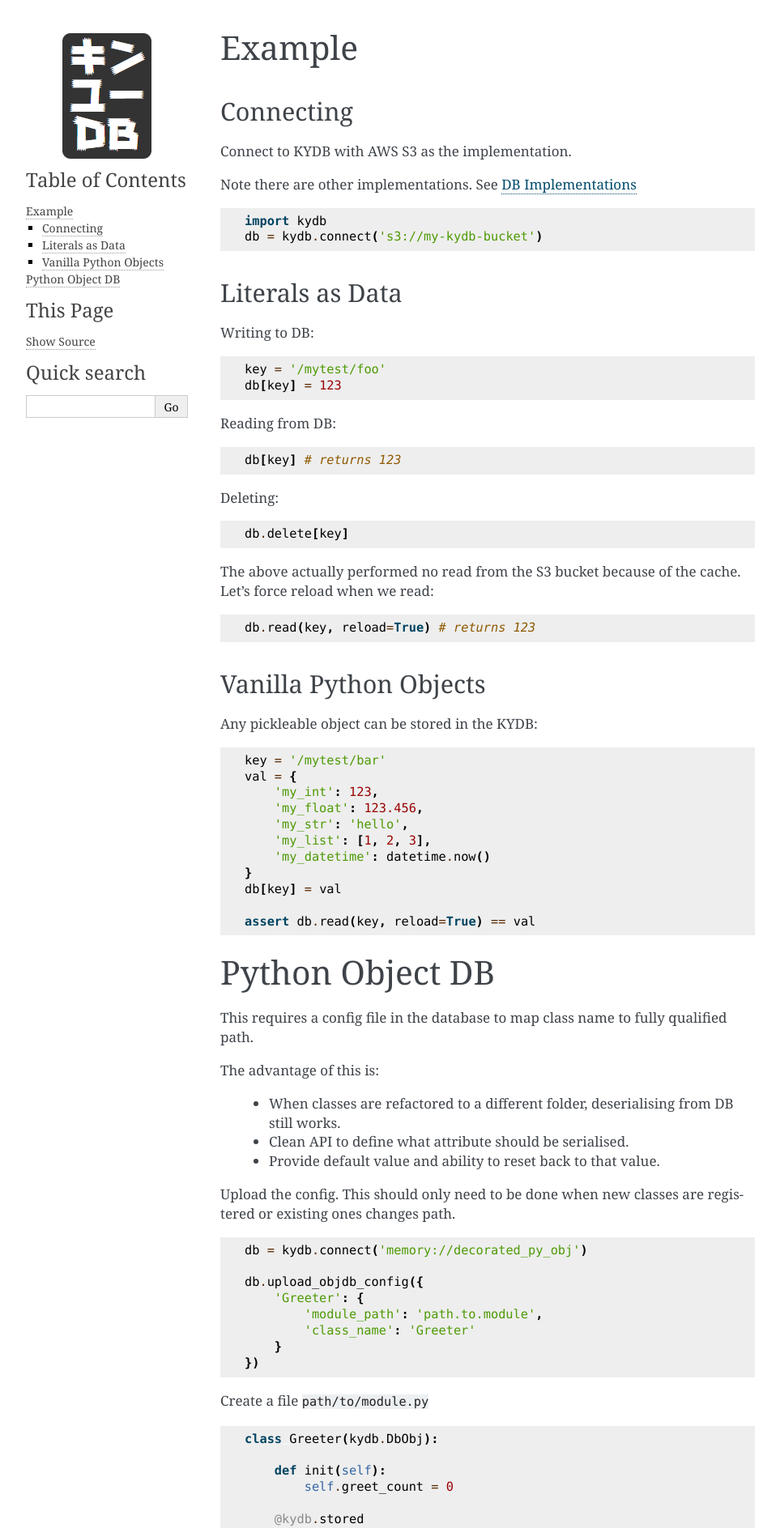
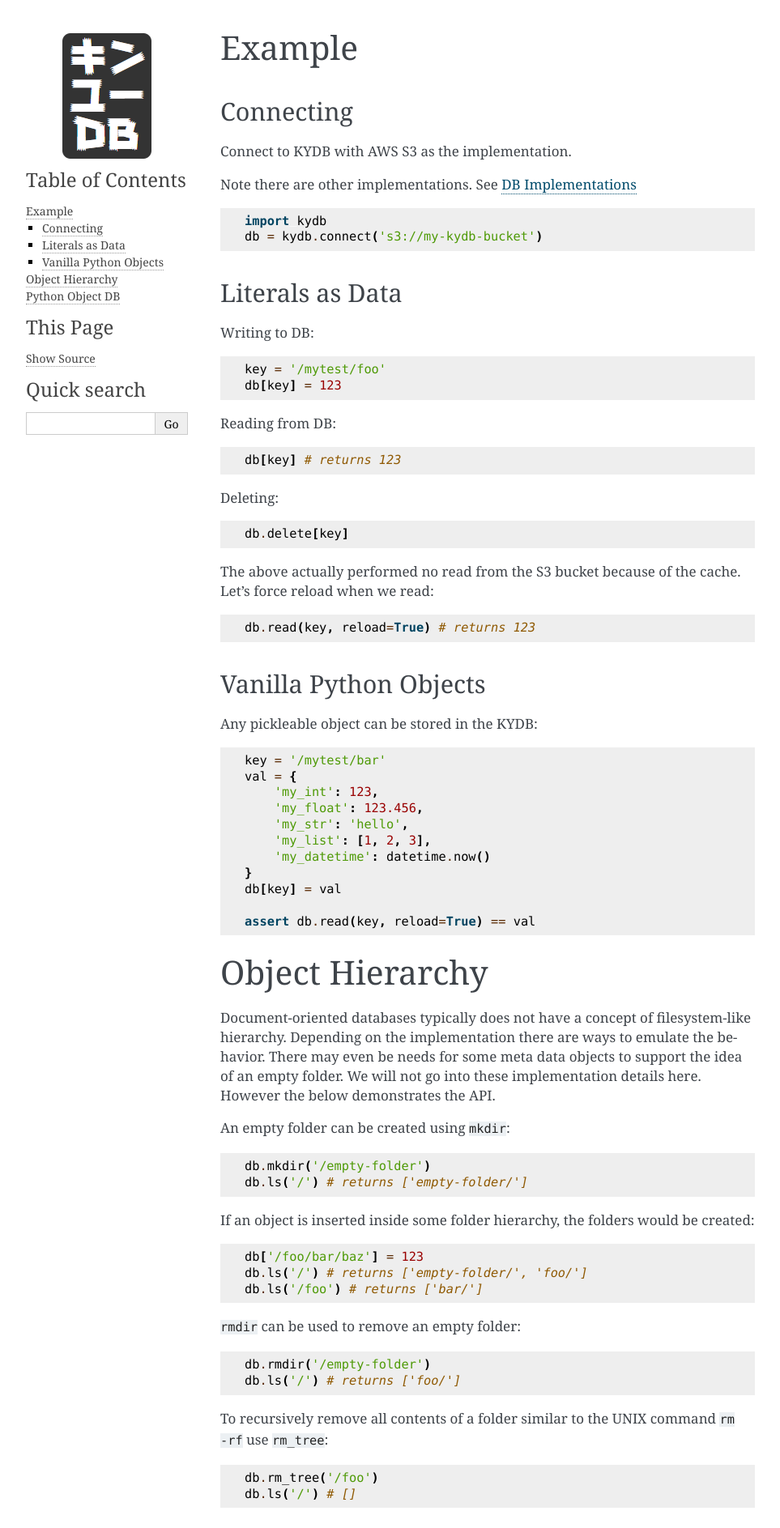
Before and after one commit to tayglobal/kydb, a Sphinx documentation site: the page built from docsrc/source/examples.rst, in a window 1280 px wide. Shown: the top 1887 px of the page at 81% size, without its empty margins (148-1111 px from the left). Built offline with Sphinx 7.4.7, drawn with Linux system fonts in a browser that asks for light colours.

Commit message:
Added docs regarding object heirarchy

```diff
--- /dev/null
+++ b/docsrc/source/_static/kydb-theme.css
@@ -0,0 +1,5 @@
+@import 'alabaster.css';
+
+dd .method {
+    margin-bottom: 30px;
+}
--- a/docsrc/source/conf.py
+++ b/docsrc/source/conf.py
@@ -49,6 +49,8 @@ exclude_patterns = []
 #
 html_theme = 'alabaster'
 
+html_style = 'kydb-theme.css'
+
 logo_only = True
 
 html_logo = '_static/images/kydb-logo.png'
--- a/docsrc/source/examples.rst
+++ b/docsrc/source/examples.rst
@@ -50,6 +50,45 @@ Any pickleable object can be stored in the KYDB::
     db[key] = val
 
     assert db.read(key, reload=True) == val
+
+
+Object Hierarchy
+================
+
+Document-oriented databases typically does not have a concept of filesystem-like hierarchy.
+Depending on the implementation there are ways to emulate the behavior.
+There may even be needs for some meta data objects to support the idea of an empty folder.
+We will not go into these implementation details here. However the below demonstrates the API.
+
+An empty folder can be created using ``mkdir``:
+
+::
+
+    db.mkdir('/empty-folder')
+    db.ls('/') # returns ['empty-folder/']
+
+If an object is inserted inside some folder hierarchy, the folders would be created:
+
+::
+
+    db['/foo/bar/baz'] = 123
+    db.ls('/') # returns ['empty-folder/', 'foo/']
+    db.ls('/foo') # returns ['bar/']
+
+
+``rmdir`` can be used to remove an empty folder:
+
+::
+
+    db.rmdir('/empty-folder')
+    db.ls('/') # returns ['foo/']
+
+To recursively remove all contents of a folder similar to the UNIX command ``rm -rf`` use ``rm_tree``:
+
+::
+
+    db.rm_tree('/foo')
+    db.ls('/') # []
 
 Python Object DB
 ================
--- a/docsrc/source/union.rst
+++ b/docsrc/source/union.rst
@@ -2,5 +2,4 @@ UnionDB
 =======
 
 .. autoclass:: kydb.union.UnionDB
-    :members:
-    :special-members: __getitem__, __setitem__, __repr__
+    :exclude-members:
```
Also changed, not shown: docsrc/source/api.rst (+1 -13 lines), docsrc/source/implementations.rst (+15 -7 lines), docsrc/source/index.rst (+5 -3 lines), 1 other file.
